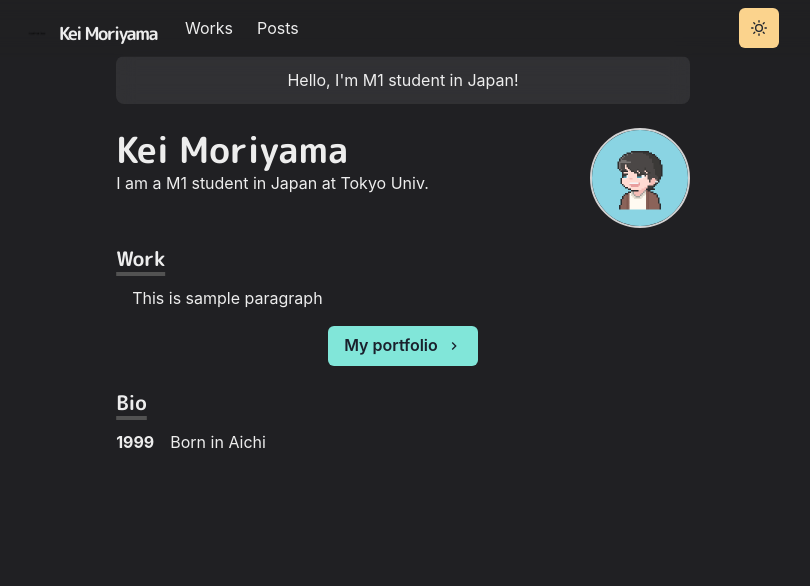
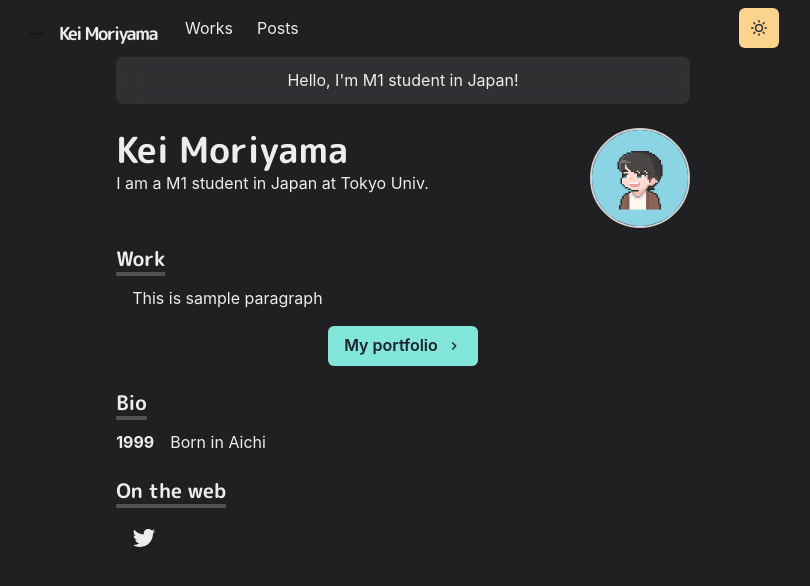
Before and after one commit to keimoriyama/portfolio, a Next.js app: page / in a window 1280 px wide. Shown: the top 586 px of the page, without its empty margins (237-1047 px from the left). Built offline with nearby package versions, Linux system fonts and the light colour scheme.

Commit message:
add icons

```diff
--- a/package.json
+++ b/package.json
@@ -25,6 +25,7 @@
     "framer-motion": "^10.12.16",
     "next": "^13.4.6",
     "react": "^18.2.0",
-    "react-dom": "^18.2.0"
+    "react-dom": "^18.2.0",
+    "react-icons": "^4.10.1"
   }
 }
--- a/pages/index.js
+++ b/pages/index.js
@@ -4,7 +4,11 @@ import {
   Box,
   Button,
   Heading,
+  List,
+  ListItem,
   useColorModeValue,
+  Link,
+  SimpleGrid,
   Image
 } from '@chakra-ui/react'
 import { ChevronRightIcon } from '@chakra-ui/icons'
@@ -12,6 +16,8 @@ import Layout from '../components/layout/article'
 import Section from '../components/section'
 import Paragraph from '../components/paragraph'
 import { BioSection, BioYear } from '../components/bio'
+import { GridItem } from '../components/grid-item'
+import { IoLogoTwitter, IoLogoGithub } from 'react-icons/io5'
 
 const Page = () => {
   return (
@@ -75,6 +81,20 @@ const Page = () => {
             Born in Aichi
           </BioSection>
         </Section>
+        <Section delay={0.3}>
+          <Heading as="h3" variant="section-title">
+            On the web
+          </Heading>
+          <List>
+            <ListItem>
+              <Link href="https://twitter.com/moriy4ma">
+                <Button variant="ghost">
+                  <IoLogoTwitter size={24} />
+                </Button>
+              </Link>
+            </ListItem>
+          </List>
+        </Section>
       </Container>
     </Layout>
   )
```
Also changed, not shown: pages/posts.js (added, +23 -0 lines).
